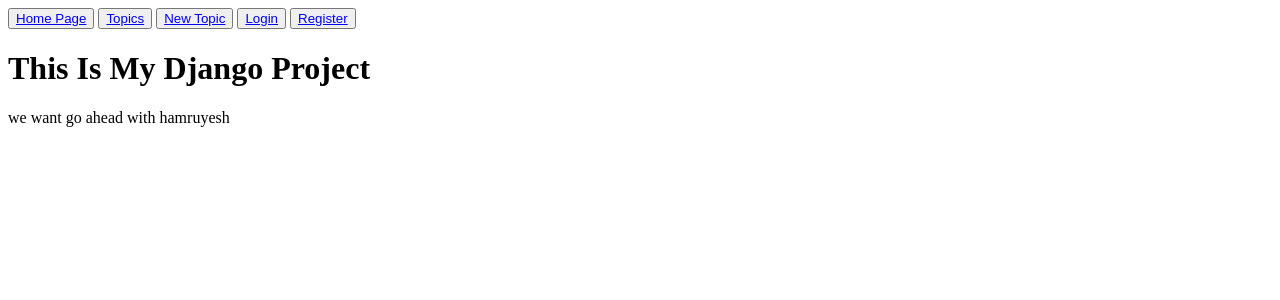
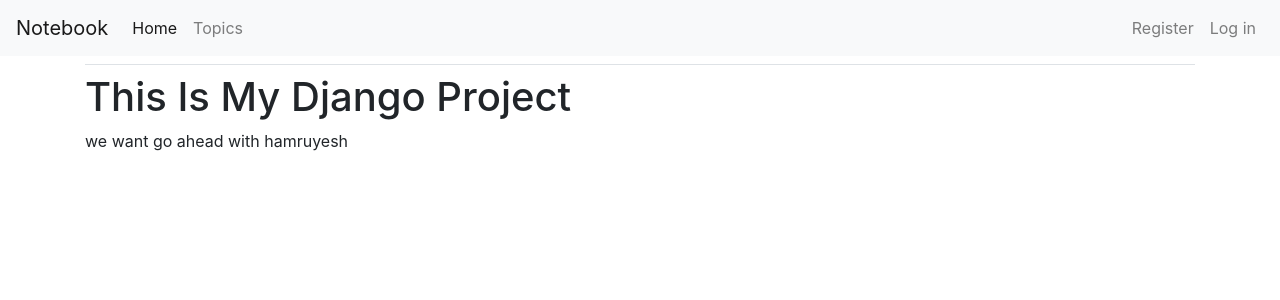
Before and after one commit to boroukanlou/LearningLog, a Django app: page / in a window 1280 px wide. Shown: the top 300 px of the page. Run offline with Django 4.2, Linux system fonts and the light colour scheme; some libraries are stand-ins or nearby versions.

Commit message:
base.html modified and navbar added

```diff
--- a/Notes/templates/Notes/base.html
+++ b/Notes/templates/Notes/base.html
@@ -1,19 +1,74 @@
-{%block header%}{%endblock%}
+{% load bootstrap4 %}
+<!DOCTYPE html>
+<html lang="en">
+  <head>
+    <meta charset="utf-8" />
+    <meta
+      name="viewport"
+      content="width=device-width, initial-scale=1,
+    shrink-to-fit=no"
+    />
 
-<button><a href="{% url 'Notes:home_page'%}">Home Page</a></button>
-<button><a href="{% url 'Notes:topics'%}">Topics</a></button>
-<button><a href="{% url 'Notes:new_topic'%}">New Topic</a></button>
-{% if user.is_authenticated %}
-    <button><a href="{% url 'users:logout'%}">Logout</a></button>
-    {% if user.username == 'shahin'%}
-        <p style="color: rgba(48, 21, 145, 0.856);">Hello, <b><a href="/admin">my lord {{user.username}}</a></b></p>
-    {% else %}
-        <p style="color: rgba(48, 21, 145, 0.856);">Hello <b>{{user.username}}</b></p>
-    {% endif %}
+    <title>Notebook</title>
 
-{% else %}
-    <button><a href="{% url 'users:login'%}">Login</a></button>
-    <button><a href="{% url 'users:register'%}">Register</a></button>
-{% endif %}
+    {% bootstrap_css %} {% bootstrap_javascript jquery='full' %}
+  </head>
 
-{% block content%}{% endblock %}
+  <body>
+    <nav class="navbar navbar-expand-lg navbar-light bg-light">
+      <a class="navbar-brand" href="{% url 'Notes:home_page'%}">Notebook</a>
+      <button
+        class="navbar-toggler"
+        type="button"
+        data-toggle="collapse"
+        data-target="#navbarSupportedContent"
+        aria-controls="navbarSupportedContent"
+        aria-expanded="false"
+        aria-label="Toggle navigation"
+      >
+        <span class="navbar-toggler-icon"></span>
+      </button>
+
+      <div class="collapse navbar-collapse" id="navbarSupportedContent">
+        <ul class="navbar-nav mr-auto">
+          <li class="nav-item active">
+            <a class="nav-link" href="#"
+              >Home <span class="sr-only">(current)</span></a
+            >
+          </li>
+          <li class="nav-item">
+            <a class="nav-link" href="{% url 'Notes:topics'%}">Topics</a>
+          </li>
+        </ul>
+        <ul class="navbar-nav ml-auto">
+          {% if user.is_authenticated %}
+
+          <li class="nav-item">
+            <span class="navbar-text">Hello, {{ user.username }}.</span>
+          </li>
+          <li class="nav-item">
+            <a class="nav-link" href="{% url 'users:logout' %}">Log out</a>
+          </li>
+
+          {% else %}
+
+          <li class="nav-item">
+            <a class="nav-link" href="{% url 'users:register' %}">Register</a>
+          </li>
+          <li class="nav-item">
+            <a class="nav-link" href="{% url 'users:login' %}">Log in</a>
+          </li>
+
+          {% endif %}
+        </ul>
+      </div>
+    </nav>
+    <main role="main" class="container">
+      <div class="pb-2 mb-2 border-bottom">
+        {% block page_header %}{% endblock page_header %}
+      </div>
+
+      <div>{% block content %}{% endblock content %}</div>
+    </main>
+  </body>
+</html>
```
